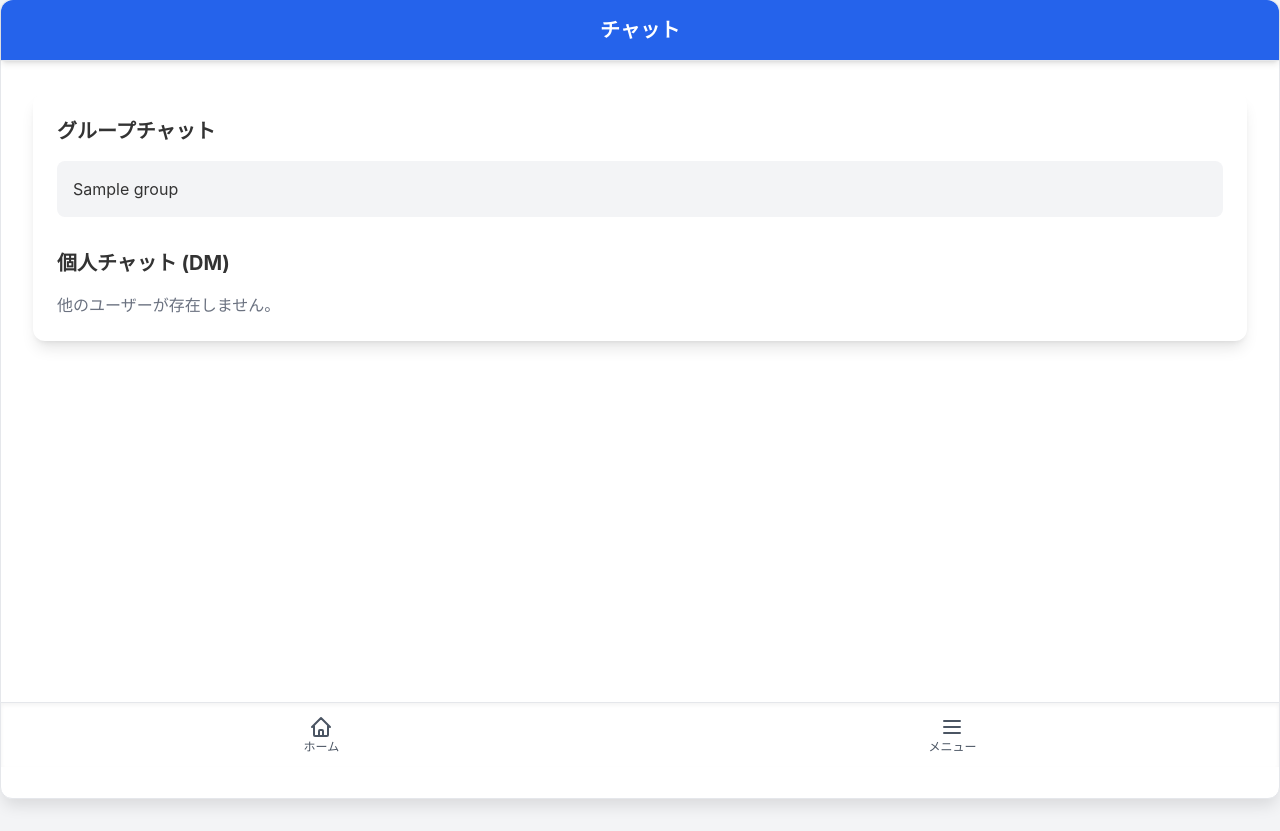
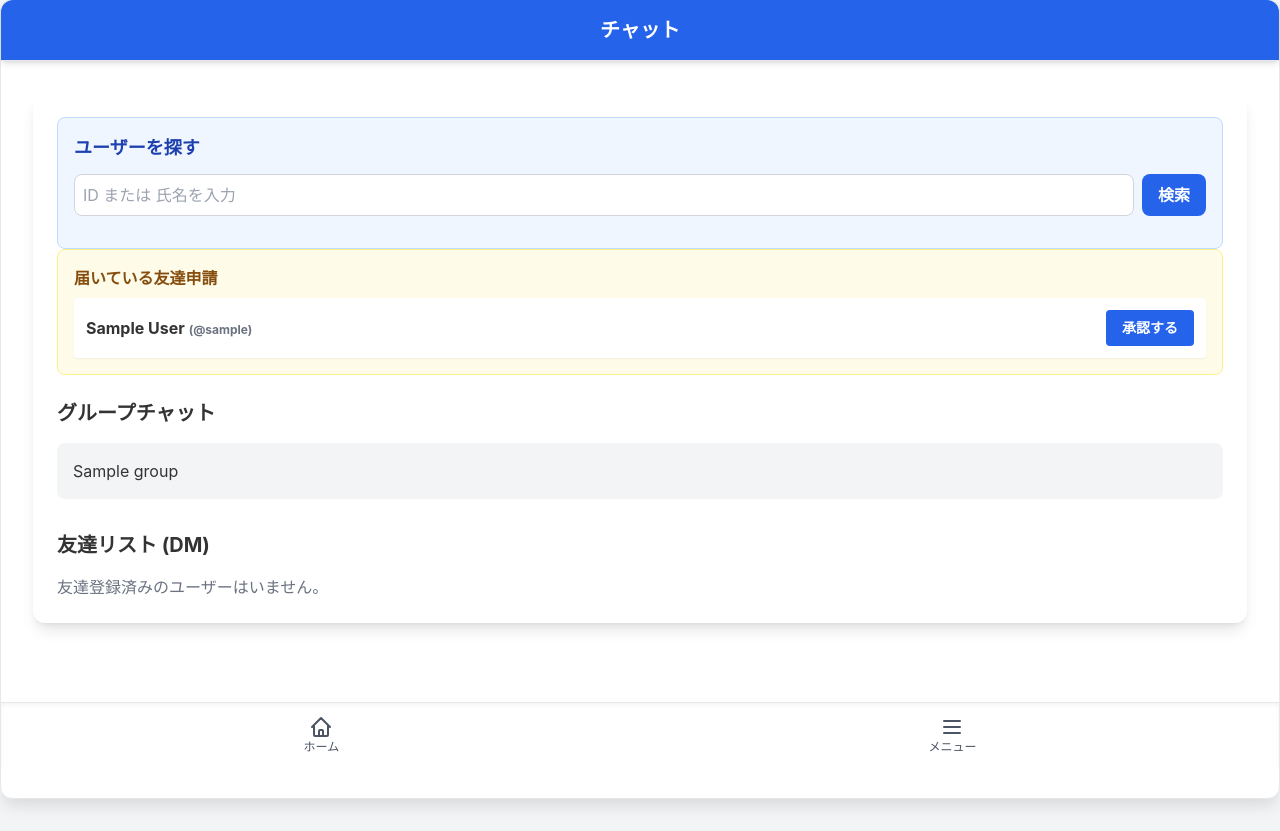
Before and after one commit to iwayashunta/DjangoProject, a Django app: page /chat/dm/ in a window 1280 px wide. Shown: the part 33-864 px from the top of the page. Run offline with Django 5.2, Linux system fonts and the light colour scheme; a user stored in the database is signed in; tables that the repository leaves empty hold one stand-in row (values such as "Sample post"); some libraries are stand-ins or nearby versions.

Commit message:
友達申請機能的なのを追記（11/26）

```diff
--- a/Sotsuken_Portable/admin.py
+++ b/Sotsuken_Portable/admin.py
@@ -1,9 +1,10 @@
 from django.contrib import admin
 from django.contrib.auth.admin import UserAdmin
 from django.contrib.auth.forms import UserCreationForm
+from django.db import connection
 
 from .models import User, Group, GroupMember, SafetyStatus, SupportRequest, OfficialAlert, Shelter, Comment, \
-    DistributionItem, DistributionRecord, CommunityPost, Manual, Message
+    DistributionItem, DistributionRecord, CommunityPost, Manual, Message, Connection
 
 
 class CustomUserCreationForm(UserCreationForm):
@@ -57,3 +58,4 @@ admin.site.register(DistributionRecord)
 admin.site.register(CommunityPost)
 admin.site.register(Manual)
 admin.site.register(Message)
+admin.site.register(Connection)
--- a/Sotsuken_Portable/forms.py
+++ b/Sotsuken_Portable/forms.py
@@ -217,3 +217,9 @@ class SignUpForm(UserCreationForm):
 
         # 最後に、検証済みのパスワード2を返す
         return password2
+
+class UserSearchForm(forms.Form):
+    query = forms.CharField(label="ユーザー検索", max_length=100, widget=forms.TextInput(attrs={
+        'placeholder': 'ログインID または 氏名',
+        'class': 'w-full p-2 border rounded'
+    }))
--- a/Sotsuken_Portable/templates/dm_user_list.html
+++ b/Sotsuken_Portable/templates/dm_user_list.html
@@ -4,6 +4,86 @@
 
 {% block content %}
 <div class="bg-white p-6 rounded-xl shadow-lg">
+
+     <!-- ★★★ 1. ユーザー検索セクション ★★★ -->
+    <div class="bg-blue-50 p-4 rounded-lg border border-blue-200">
+        <h2 class="text-lg font-bold mb-3 text-blue-800">ユーザーを探す</h2>
+        <form method="get" action="" class="flex gap-2">
+            <input type="text" name="q" value="{{ search_query|default:'' }}"
+                   placeholder="ID または 氏名を入力"
+                   class="flex-1 p-2 border border-gray-300 rounded-lg focus:outline-none focus:ring-2 focus:ring-blue-500">
+            <button type="submit" class="bg-blue-600 text-white px-4 py-2 rounded-lg hover:bg-blue-700 font-bold">
+                検索
+            </button>
+        </form>
+
+        <!-- 検索結果表示 -->
+        {% if search_query %}
+            <div class="mt-4">
+                <p class="text-sm text-gray-500 mb-2">"{{ search_query }}" の検索結果:</p>
+                {% if search_results %}
+                    <ul class="space-y-2">
+                        {% for user in search_results %}
+                        <li class="flex items-center justify-between bg-white p-3 rounded shadow-sm border">
+                            <div>
+                                <span class="font-bold">{{ user.full_name|default:"(氏名未登録)" }}</span>
+                                <span class="text-sm text-gray-500 ml-1">@{{ user.username }}</span>
+                                {% if user.role == 'admin' %}<span class="text-xs bg-red-100 text-red-600 px-2 py-0.5 rounded ml-2">管理者</span>{% endif %}
+                                {% if user.role == 'rescuer' %}<span class="text-xs bg-orange-100 text-orange-600 px-2 py-0.5 rounded ml-2">救助隊</span>{% endif %}
+                            </div>
+
+                            <!-- ★★★ 状態に応じたボタンの出し分け ★★★ -->
+                            <div>
+                                {% if user.can_chat %}
+                                    <!-- チャット可能 -->
+                                    <a href="{% url 'Sotsuken_Portable:dm_room' user.id %}" class="bg-green-500 text-white text-sm px-3 py-2 rounded hover:bg-green-600">
+                                        チャットを開く
+                                    </a>
+
+                                {% elif user.connection_status == 'sent_request' %}
+                                    <!-- 申請中 -->
+                                    <span class="text-gray-500 text-sm bg-gray-100 px-3 py-2 rounded">申請中...</span>
+
+                                {% elif user.connection_status == 'received_request' %}
+                                    <!-- 相手から申請が来ている -->
+                                    <a href="#" class="bg-blue-500 text-white text-sm px-3 py-2 rounded hover:bg-blue-600">
+                                        承認する
+                                    </a>
+
+                                {% else %}
+                                    <!-- 他人（申請ボタン） -->
+                                    <a href="{% url 'Sotsuken_Portable:send_connection_request' user.id %}" class="bg-indigo-500 text-white text-sm px-3 py-2 rounded hover:bg-indigo-600">
+                                        友達申請
+                                    </a>
+                                {% endif %}
+                            </div>
+                        </li>
+                        {% endfor %}
+                    </ul>
+                {% else %}
+                    <p class="text-gray-500">見つかりませんでした。</p>
+                {% endif %}
+            </div>
+        {% endif %}
+    </div>
+
+    <!-- ★★★ 追加: 友達申請の承認待ちリスト ★★★ -->
+    {% if requesting_users %}
+    <div class="bg-yellow-50 p-4 rounded-lg border border-yellow-200 mb-6">
+        <h3 class="text-md font-bold mb-2 text-yellow-800">届いている友達申請</h3>
+        <ul class="space-y-2">
+            {% for user in requesting_users %}
+            <li class="flex items-center justify-between bg-white p-3 rounded shadow-sm">
+                <span class="font-bold">{{ user.full_name|default:user.username }} <span class="text-xs text-gray-500">(@{{ user.username }})</span></span>
+                <a href="{% url 'Sotsuken_Portable:approve_connection_request' user.id %}"
+                   class="bg-blue-600 text-white text-sm px-4 py-2 rounded hover:bg-blue-700 font-bold">
+                    承認する
+                </a>
+            </li>
+            {% endfor %}
+        </ul>
+    </div>
+    {% endif %}
 
     <!-- グループチャット セクション -->
     <div class="mb-8">
@@ -22,17 +102,19 @@
 
     <!-- 個人チャット (DM) セクション -->
     <div>
-        <h2 class="text-xl font-bold mb-4">個人チャット (DM)</h2>
+        <h2 class="text-xl font-bold mb-4">友達リスト (DM)</h2>
         <div class="space-y-2">
             {% for u in dm_users %}
-            <a href="{% url 'Sotsuken_Portable:dm_room' u.pk %}" class="block p-4 bg-gray-100 hover:bg-green-100 rounded-lg">
-                {{ u.full_name|default:u.username }}
+            <a href="{% url 'Sotsuken_Portable:dm_room' u.pk %}" class="block p-4 bg-gray-100 hover:bg-green-100 rounded-lg flex justify-between items-center">
+                <span>{{ u.full_name|default:u.username }}</span>
+                <span class="text-xs text-gray-400">友達</span>
             </a>
             {% empty %}
-            <p class="text-gray-500">他のユーザーが存在しません。</p>
+            <p class="text-gray-500">友達登録済みのユーザーはいません。</p>
             {% endfor %}
         </div>
     </div>
 
+
 </div>
 {% endblock %}
--- a/Sotsuken_Portable/urls.py
+++ b/Sotsuken_Portable/urls.py
@@ -78,6 +78,10 @@ urlpatterns = [
     path('chat/dm/', views.dm_user_list_view, name='dm_user_list'),
     path('chat/dm/<int:user_id>/', views.dm_room_view, name='dm_room'),
 
+    path('chat/connect/<int:user_id>/', views.send_connection_request_view, name='send_connection_request'),
+
+    path('chat/approve/<int:user_id>/', views.approve_connection_request_view, name='approve_connection_request'),
+
     # 設定画面のURLを追加
     path('settings/', views.settings_view, name='settings'),
 
--- a/Sotsuken_Portable/views.py
+++ b/Sotsuken_Portable/views.py
@@ -21,9 +21,9 @@ from django.views.decorators.http import require_POST
 from django.views.generic import ListView, DetailView, CreateView, TemplateView
 
 from Sotsuken_Portable.forms import SignUpForm, SafetyStatusForm, SupportRequestForm, CommunityPostForm, CommentForm, \
-    GroupCreateForm, UserUpdateForm, MyPasswordChangeForm, ShelterForm
+    GroupCreateForm, UserUpdateForm, MyPasswordChangeForm, ShelterForm, UserSearchForm
 from Sotsuken_Portable.models import SafetyStatus, SupportRequest, SOSReport, Shelter, OfficialAlert, Group, Message, \
-    CommunityPost, Comment, GroupMember, User, Manual, RPiData, DistributionRecord, JmaArea
+    CommunityPost, Comment, GroupMember, User, Manual, RPiData, DistributionRecord, JmaArea, Connection
 from Sotsuken_Portable.decorators import admin_required
 
 
@@ -552,20 +552,83 @@ def chat_room_view(request, group_id):
 @login_required
 def dm_user_list_view(request):
     """
-    DM相手と、参加中グループチャットへの入り口ページ
+    DMユーザー一覧＆ユーザー検索画面
     """
-    # 1. 自分以外の全ユーザーを取得 (DM相手用)
-    dm_users = User.objects.exclude(pk=request.user.pk)
+    current_user = request.user
+    search_query = request.GET.get('q')
+    search_results = []
 
-    # 2. 自分が所属するグループの一覧を取得 (グループチャット用)
-    chat_groups = Group.objects.filter(memberships__member=request.user)
+    # --- 1. 検索機能 ---
+    if search_query:
+        # IDまたは名前で検索（自分自身は除外）
+        users = User.objects.filter(
+            Q(username__icontains=search_query) | Q(full_name__icontains=search_query)
+        ).exclude(id=current_user.id)
+
+        for user in users:
+            # そのユーザーとの関係性を判定して、userオブジェクトに属性を追加する
+            user.can_chat = False
+            user.connection_status = 'none'  # none, requesting, received, accepted
+
+            # A. 特権階級チェック（災害用特例）
+            # 相手が管理者/救助隊、または自分が管理者/救助隊なら無条件でチャット可能
+            if user.role in ['admin', 'rescuer'] or current_user.role in ['admin', 'rescuer']:
+                user.can_chat = True
+                user.connection_status = 'special'  # 特別権限
+
+            # B. 友達関係チェック
+            else:
+                # 自分と相手の間のConnectionを探す
+                conn = Connection.objects.filter(
+                    (Q(requester=current_user, receiver=user) |
+                     Q(requester=user, receiver=current_user))
+                ).first()
+
+                if conn:
+                    user.connection_status = conn.status
+                    if conn.status == 'accepted':
+                        user.can_chat = True
+                    elif conn.status == 'requesting':
+                        # 自分が申請したのか、されたのかを区別
+                        if conn.requester == current_user:
+                            user.connection_status = 'sent_request'  # 申請中
+                        else:
+                            user.connection_status = 'received_request'  # 承認待ち
+
+            search_results.append(user)
+
+    # ★★★ 追加: 自分宛ての未承認リクエストを取得 ★★★
+    received_requests = Connection.objects.filter(
+        receiver=current_user,
+        status='requesting'
+    )
+    # 申請者のユーザーオブジェクトのリストにする（テンプレートで使いやすくするため）
+    requesting_users = [req.requester for req in received_requests]
+
+    # --- 2. 既存のチャット可能なユーザー一覧（友達など） ---
+    # 既に 'accepted' な関係にあるユーザーを取得
+    connections = Connection.objects.filter(
+        (Q(requester=current_user) | Q(receiver=current_user)),
+        status='accepted'
+    )
+    friend_ids = []
+    for c in connections:
+        friend_ids.append(c.receiver.id if c.requester == current_user else c.requester.id)
+
+    # 管理者などは検索しなくても最初からリストに出すなどの仕様もアリですが
+    # ここでは「友達登録済みユーザー」を表示します
+    dm_users = User.objects.filter(id__in=friend_ids)
+
+    memberships = current_user.group_memberships.all()
+    chat_groups = [m.group for m in memberships]
 
     context = {
+        'search_query': search_query,
+        'search_results': search_results,
         'dm_users': dm_users,
+        'requesting_users': requesting_users,
         'chat_groups': chat_groups,
     }
-
-    # テンプレート名をより実態に合った 'chat_index.html' などに変更しても良い
     return render(request, 'dm_user_list.html', context)
 
 
@@ -574,13 +637,47 @@ def dm_room_view(request, user_id):
     """
     特定のユーザーとのDMルームページ
     """
+
+    # 自分自身とのチャットは許可するか？（メモ代わりにするならOK、禁止なら弾く）
+    if request.user.id == user_id:
+        pass  # 今回は許可
+
+    target_user = get_object_or_404(User, id=user_id)
+    current_user = request.user
+
+    # --- 権限チェックロジック ---
+    is_allowed = False
+
+    # 1. 特権階級（救助隊・管理者）への連絡は無条件で許可する（災害用なので）
+    if target_user.role in ['admin', 'rescuer']:
+        is_allowed = True
+
+    # 2. 自分が特権階級なら、誰にでも連絡できる
+    elif current_user.role in ['admin', 'rescuer']:
+        is_allowed = True
+
+    # 3. それ以外（一般人同士）は、友達関係が必要
+    else:
+        # A->B または B->A のどちらかで 'accepted' な関係があるか
+        connection = Connection.objects.filter(
+            (Q(requester=current_user, receiver=target_user) |
+             Q(requester=target_user, receiver=current_user)),
+            status='accepted'
+        ).exists()
+        if connection:
+            is_allowed = True
+
+    if not is_allowed:
+        messages.error(request, "このユーザーとメッセージを送る権限がありません（友達登録が必要です）。")
+        return redirect('Sotsuken_Portable:index')
+
     try:
         other_user = User.objects.get(pk=user_id)
     except User.DoesNotExist:
         return redirect('Sotsuken_Portable:dm_user_list')
 
     # 自分と相手の間で交わされたメッセージを取得 (groupがNULLのものに限定)
-    messages = Message.objects.filter(
+    chat_history = Message.objects.filter(
         group__isnull=True,  # グループチャットのメッセージを除外
         sender__in=[request.user, other_user],
         recipient__in=[request.user, other_user]
@@ -588,9 +685,70 @@ def dm_room_view(request, user_id):
 
     context = {
         'other_user': other_user,
-        'messages': messages,
+        'messages': chat_history,
     }
     return render(request, 'dm_room.html', context)
+
+
+@login_required
+def search_users_view(request):
+    results = []
+    form = UserSearchForm(request.GET or None)
+
+    if form.is_valid():
+        query = form.cleaned_data['query']
+        # 自分以外、かつIDか氏名が一致するユーザーを検索
+        results = User.objects.filter(
+            Q(username__icontains=query) | Q(full_name__icontains=query)
+        ).exclude(id=request.user.id)
+
+    # 各ユーザーとの現在の関係性を確認（テンプレートでボタンを出し分けるため）
+    # 実際はテンプレート内でカスタムタグ等を使うか、リストを加工して渡します
+
+    context = {
+        'form': form,
+        'results': results,
+    }
+    return render(request, 'Sotsuken_Portable/user_search.html', context)
+
+
+@login_required
+def send_connection_request_view(request, user_id):
+    target_user = get_object_or_404(User, pk=user_id)
+
+    # 重複チェック
+    if Connection.objects.filter(requester=request.user, receiver=target_user).exists():
+        messages.warning(request, "既に申請済みです。")
+    elif Connection.objects.filter(requester=target_user, receiver=request.user).exists():
+        messages.info(request, "相手から既に申請が来ています。承認してください。")
+    else:
+        Connection.objects.create(requester=request.user, receiver=target_user, status='requesting')
+        messages.success(request, f"{target_user.username} さんに申請を送りました。")
+
+    return redirect('Sotsuken_Portable:dm_user_list')  # 元の画面に戻る
+
+
+@login_required
+def approve_connection_request_view(request, user_id):
+    """友達申請を承認するビュー"""
+    requester = get_object_or_404(User, pk=user_id)
+
+    # 自分宛て(receiver=request.user)の申請を探す
+    connection = get_object_or_404(
+        Connection,
+        requester=requester,
+        receiver=request.user,
+        status='requesting'
+    )
+
+    # ステータスを承認済みに更新
+    connection.status = 'accepted'
+    connection.save()
+
+    messages.success(request, f"{requester.username} さんと友達になりました！")
+    return redirect('Sotsuken_Portable:dm_user_list')
+
+
 
 
 def _internal_post_message(sender_user, group_id, message):
```
Also changed, not shown: Sotsuken_Portable/models.py (+29 -0 lines).
